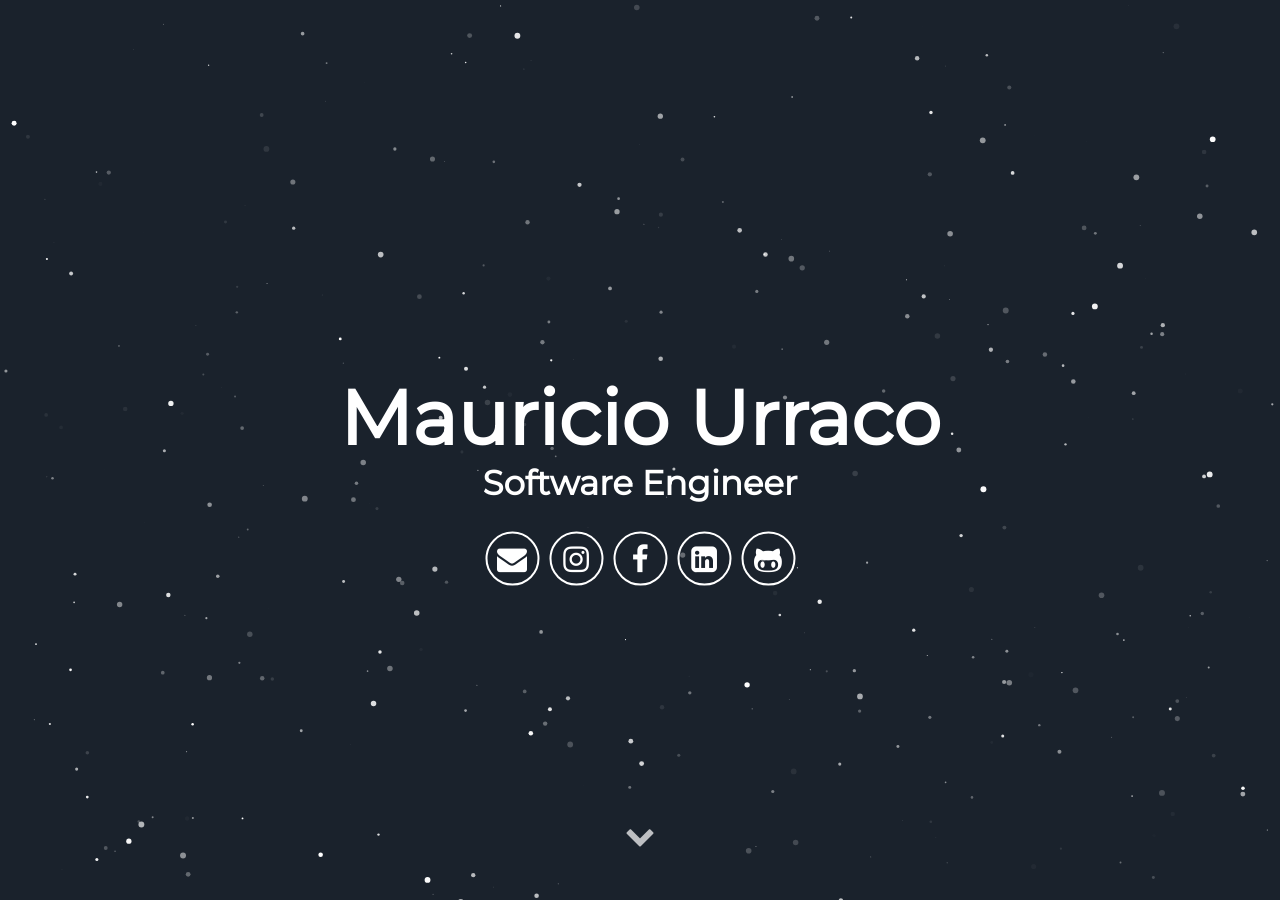
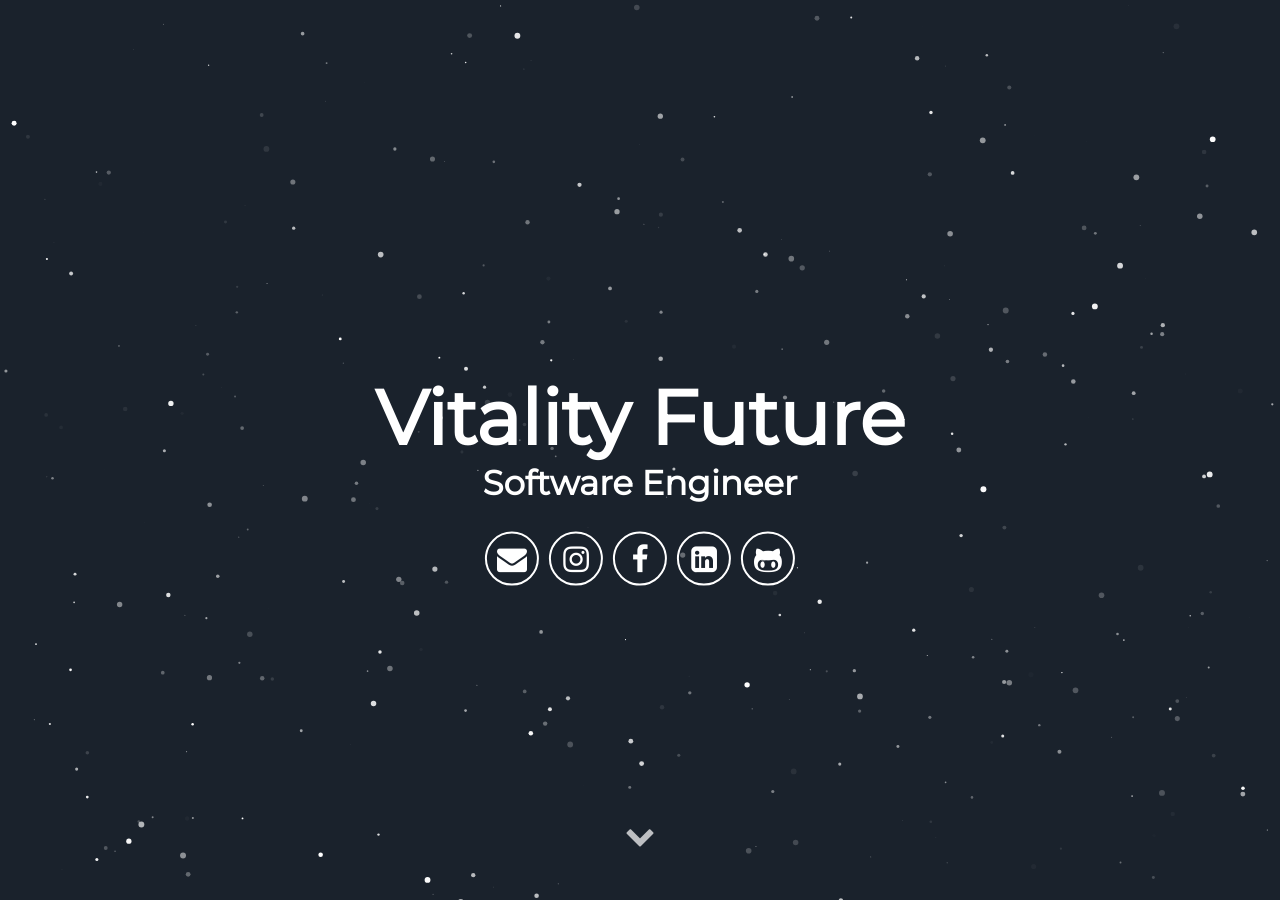
Before and after one commit to VitalityFuture/vitalityfuture.github.io, a Jekyll site: the page built from index.html, in a window 1280 px wide and 900 px high. Built offline with Jekyll 4.4.1, drawn with Linux system fonts in a browser that asks for light colours; some web fonts are replaced.

Commit message:
Update _config.yml

```diff
--- a/_config.yml
+++ b/_config.yml
@@ -1,11 +1,11 @@
 # Site settings
-title: Mauricio Urraco
+title: Vitality Future
 description: Jekyll Theme Minimal Resume
 # baseurl: "" # the subpath of your site, e.g. /blog
 # url: "localhost:3000" # the base hostname & protocol for your site e.g. http://willianjusten.com.br
 
 # User settings
-username: Mauricio Urraco
+username: Vitality Future
 user_description: I'm a Software Engineer from Argentina, always searching for the next challenge; no task is too scary nor too difficult. Lately I have been immersed in world of Giving Circles working with Grapevine, a California based startup trying to improve the world through collaborative giving. I'm the first engineer they hired to work on the platform.
 user_title: Software Engineer
 email: mauriurraco@gmail.com
```
